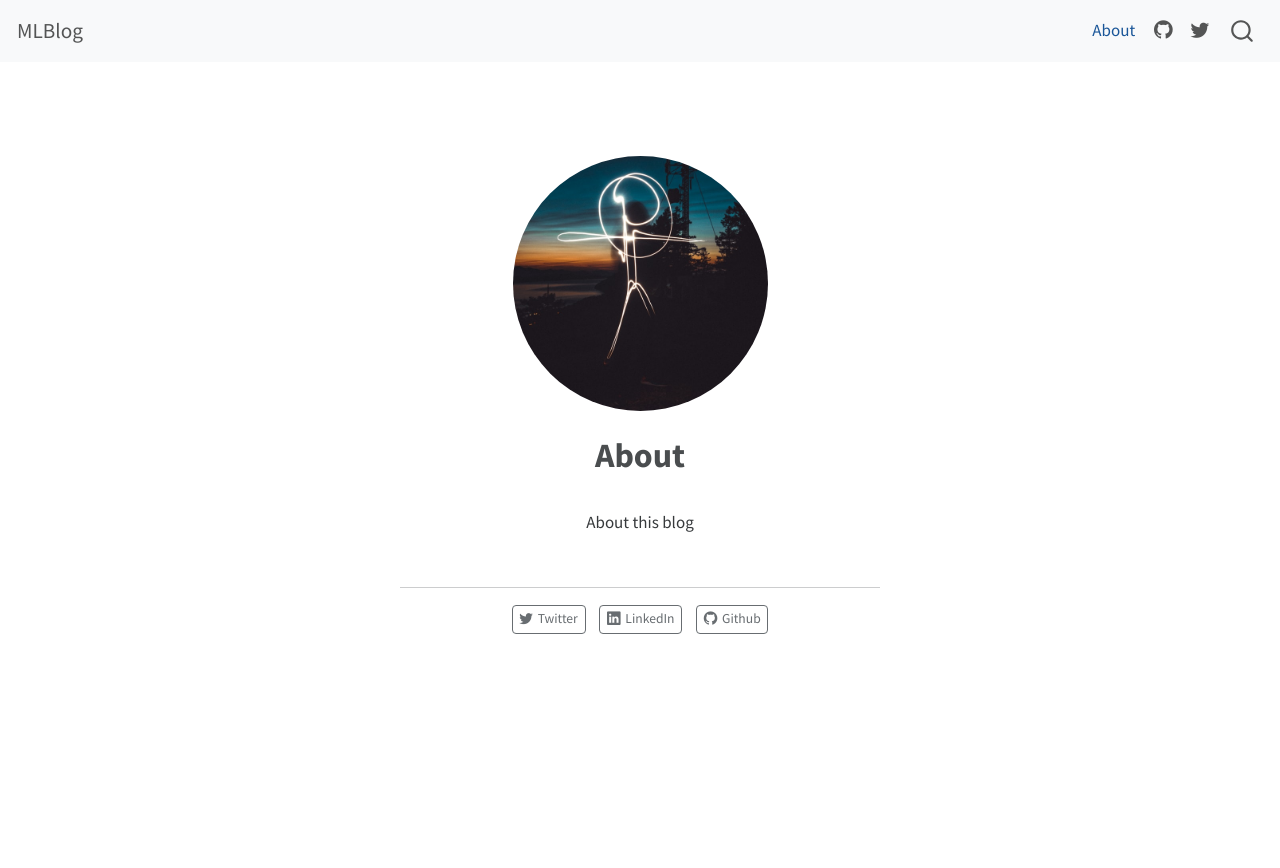
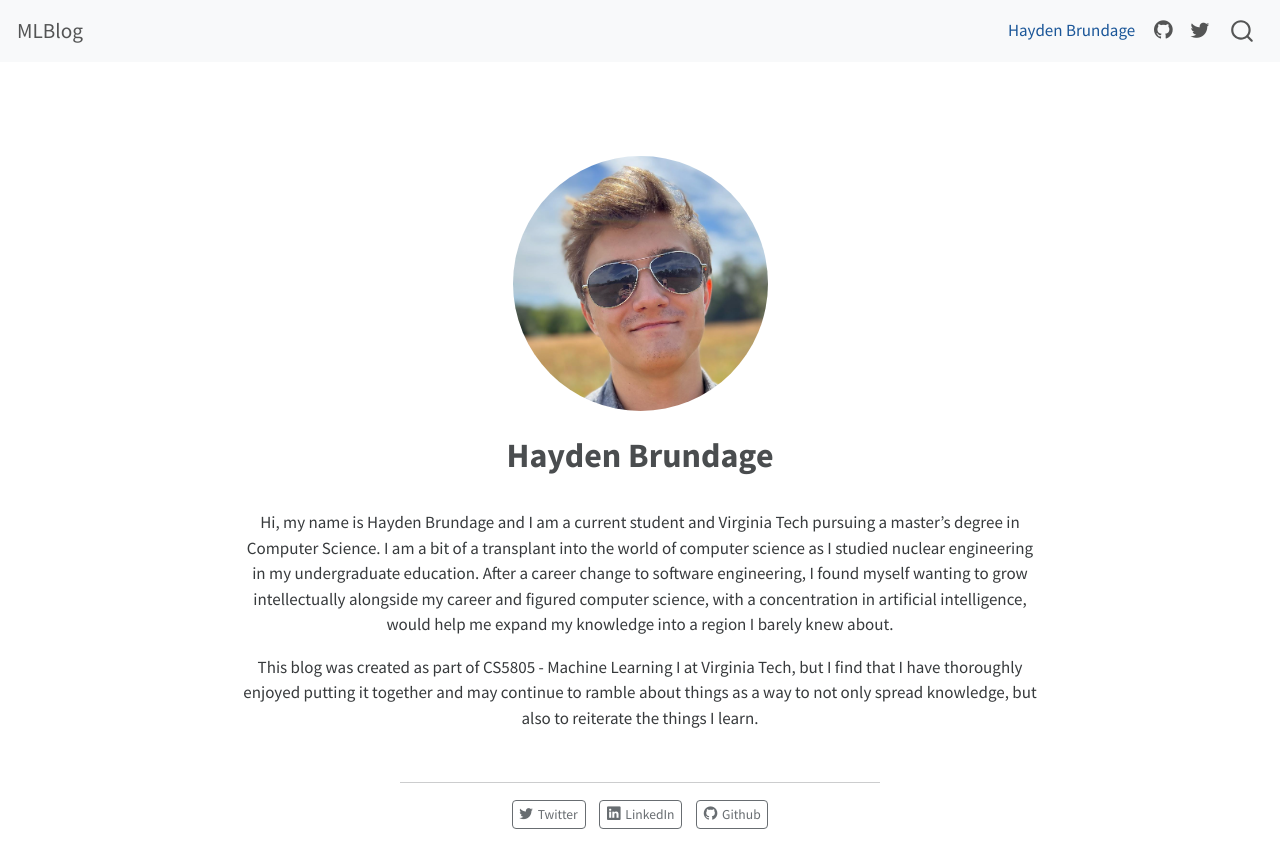
Before and after one commit to hbrundage/hbrundage.github.io, a plain HTML site: page about.html in a window 1280 px wide. Before the commit the page ends 800 px from the top, so only its background shows below. Drawn offline with Linux system fonts and the light colour scheme.

Commit message:
added about page

```diff
--- a/about.html
+++ b/about.html
@@ -7,7 +7,7 @@
 <meta name="viewport" content="width=device-width, initial-scale=1.0, user-scalable=yes">
 
 
-<title>MLBlog - About</title>
+<title>MLBlog - Hayden Brundage</title>
 <style>
 code{white-space: pre-wrap;}
 span.smallcaps{font-variant: small-caps;}
@@ -82,7 +82,7 @@ ul.task-list li input[type="checkbox"] {
             <ul class="navbar-nav navbar-nav-scroll ms-auto">
   <li class="nav-item">
     <a class="nav-link active" href="./about.html" rel="" target="" aria-current="page">
- <span class="menu-text">About</span></a>
+ <span class="menu-text">Hayden Brundage</span></a>
   </li>
   <li class="nav-item compact">
     <a class="nav-link" href="https://github.com/" rel="" target=""><i class="bi bi-github" role="img">
@@ -108,16 +108,17 @@ ul.task-list li input[type="checkbox"] {
 
 <!-- main -->
 <div class="quarto-about-jolla">
-  <img src="profile.jpg" class="about-image
+  <img src="me.png" class="about-image
   round " style="height: 15em; width: 15em;">
  <header id="title-block-header" class="quarto-title-block default">
 <div class="quarto-title">
-<h1 class="title">About</h1>
+<h1 class="title">Hayden Brundage</h1>
 </div>
 <div class="quarto-title-meta">
   </div>
 </header><main class="content" id="quarto-document-content">
-<p>About this blog</p>
+<p>Hi, my name is Hayden Brundage and I am a current student and Virginia Tech pursuing a master’s degree in Computer Science. I am a bit of a transplant into the world of computer science as I studied nuclear engineering in my undergraduate education. After a career change to software engineering, I found myself wanting to grow intellectually alongside my career and figured computer science, with a concentration in artificial intelligence, would help me expand my knowledge into a region I barely knew about.</p>
+<p>This blog was created as part of CS5805 - Machine Learning I at Virginia Tech, but I find that I have thoroughly enjoyed putting it together and may continue to ramble about things as a way to not only spread knowledge, but also to reiterate the things I learn.</p>
 
 
 </main>
@@ -127,7 +128,7 @@ ul.task-list li input[type="checkbox"] {
     <i class="bi bi-twitter"></i>
      <span class="about-link-text">Twitter</span>
   </a>
-  <a href="https://linkedin.com" class="about-link" rel="" target="">
+  <a href="https://www.linkedin.com/in/hayden-brundage-6b9678166/" class="about-link" rel="" target="">
     <i class="bi bi-linkedin"></i>
      <span class="about-link-text">LinkedIn</span>
   </a>
--- a/search.json
+++ b/search.json
@@ -79,9 +79,9 @@
   {
     "objectID": "about.html",
     "href": "about.html",
-    "title": "About",
+    "title": "Hayden Brundage",
     "section": "",
-    "text": "About this blog"
+    "text": "Hi, my name is Hayden Brundage and I am a current student and Virginia Tech pursuing a master’s degree in Computer Science. I am a bit of a transplant into the world of computer science as I studied nuclear engineering in my undergraduate education. After a career change to software engineering, I found myself wanting to grow intellectually alongside my career and figured computer science, with a concentration in artificial intelligence, would help me expand my knowledge into a region I barely knew about.\nThis blog was created as part of CS5805 - Machine Learning I at Virginia Tech, but I find that I have thoroughly enjoyed putting it together and may continue to ramble about things as a way to not only spread knowledge, but also to reiterate the things I learn."
   },
   {
     "objectID": "index.html",
```
Also changed, not shown: index.html (+1 -1 lines), posts/Anomaly and Outlier Detection/index.html (+1 -1 lines), posts/Classification/index.html (+1 -1 lines), posts/Clustering/index.html (+1 -1 lines), posts/Linear and Nonlinear Regression/index.html (+1 -1 lines), posts/Probability Theory and Random Variables/index.html (+1 -1 lines), me.png (added).
